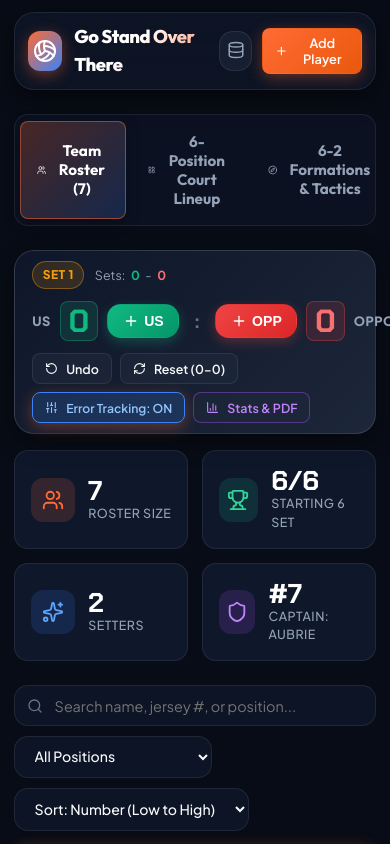
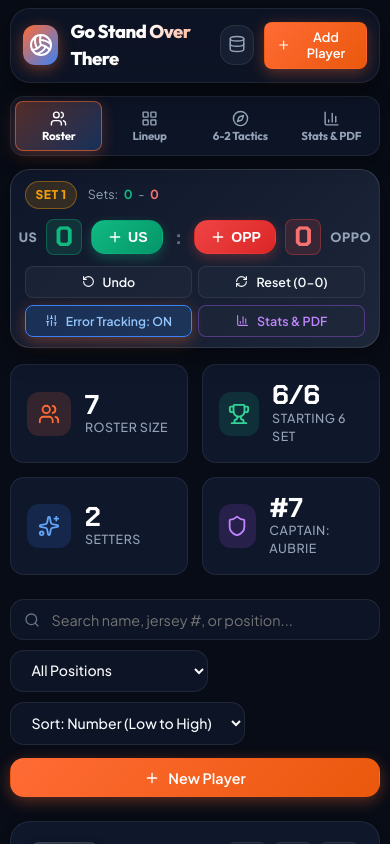
Before and after one commit to SeanStick/volleyball-roster-pwa-sandbox, a React (Vite) app: page / in a window 390 px wide. Shown: the top 844 px of the page. Built offline with nearby package versions, Linux system fonts and the light colour scheme.

Commit message:
fix(mobile): optimize 4-column responsive tab navigation and touch targets for mobile viewports

```diff
--- a/src/App.jsx
+++ b/src/App.jsx
@@ -401,38 +401,58 @@ export default function App() {
 
       <InstallPrompt />
 
-      {/* Navigation Tabs: Roster vs 6-Player Court View */}
-      <div className="tabs-bar">
+      {/* Navigation Tabs: Roster vs Lineup vs 6-2 vs Match Stats */}
+      <div className="tabs-bar" role="tablist" aria-label="Main Navigation">
         <button
+          id="tab-roster"
+          role="tab"
+          aria-selected={activeTab === 'roster'}
           className={`tab-button ${activeTab === 'roster' ? 'active' : ''}`}
           onClick={() => setActiveTab('roster')}
+          title="Team Roster"
         >
-          <Users size={18} />
-          <span>Team Roster ({totalPlayers})</span>
+          <Users size={18} className="tab-icon" />
+          <span className="tab-label-desktop">Team Roster ({totalPlayers})</span>
+          <span className="tab-label-mobile">Roster</span>
         </button>
 
         <button
+          id="tab-court"
+          role="tab"
+          aria-selected={activeTab === 'court'}
           className={`tab-button ${activeTab === 'court' ? 'active' : ''}`}
           onClick={() => setActiveTab('court')}
+          title="6-Position Lineup"
         >
-          <LayoutGrid size={18} />
-          <span>6-Position Court Lineup</span>
+          <LayoutGrid size={18} className="tab-icon" />
+          <span className="tab-label-desktop">6-Position Lineup</span>
+          <span className="tab-label-mobile">Lineup</span>
         </button>
 
         <button
+          id="tab-formations"
+          role="tab"
+          aria-selected={activeTab === 'formations'}
           className={`tab-button ${activeTab === 'formations' ? 'active' : ''}`}
           onClick={() => setActiveTab('formations')}
+          title="6-2 Formations & Tactics"
         >
-          <Compass size={18} />
-          <span>6-2 Formations & Tactics</span>
+          <Compass size={18} className="tab-icon" />
+          <span className="tab-label-desktop">6-2 Formations & Tactics</span>
+          <span className="tab-label-mobile">6-2 Tactics</span>
         </button>
 
         <button
+          id="tab-stats"
+          role="tab"
+          aria-selected={activeTab === 'stats'}
           className={`tab-button ${activeTab === 'stats' ? 'active' : ''}`}
           onClick={() => setActiveTab('stats')}
+          title="Match Stats & PDF"
         >
-          <BarChart3 size={18} />
-          <span>Match Stats & PDF</span>
+          <BarChart3 size={18} className="tab-icon" />
+          <span className="tab-label-desktop">Match Stats & PDF</span>
+          <span className="tab-label-mobile">Stats & PDF</span>
         </button>
       </div>
 
--- a/src/styles/index.css
+++ b/src/styles/index.css
@@ -250,44 +250,67 @@ body::before {
 
 /* Main Navigation Tabs */
 .tabs-bar {
-  display: flex;
-  background: rgba(15, 23, 42, 0.6);
-  backdrop-filter: blur(12px);
+  display: grid;
+  grid-template-columns: repeat(4, 1fr);
+  background: rgba(15, 23, 42, 0.85);
+  backdrop-filter: blur(16px);
+  -webkit-backdrop-filter: blur(16px);
   padding: 0.35rem;
   border-radius: var(--radius-md);
   border: 1px solid var(--border-glass);
-  margin-bottom: 1.5rem;
+  margin-bottom: 1.25rem;
   gap: 0.35rem;
+  position: sticky;
+  top: 4.5rem;
+  z-index: 95;
+  box-shadow: 0 6px 20px rgba(0, 0, 0, 0.35);
 }
 
 .tab-button {
-  flex: 1;
   display: flex;
   align-items: center;
   justify-content: center;
-  gap: 0.5rem;
-  padding: 0.7rem 1rem;
+  gap: 0.45rem;
+  padding: 0.65rem 0.5rem;
   font-family: var(--font-display);
   font-weight: 700;
-  font-size: 0.95rem;
-  border: none;
+  font-size: 0.92rem;
+  border: 1px solid transparent;
   background: transparent;
   color: var(--text-secondary);
   border-radius: var(--radius-sm);
   cursor: pointer;
-  transition: all 0.2s ease;
+  transition: all 0.2s cubic-bezier(0.4, 0, 0.2, 1);
+  min-height: 44px;
+  touch-action: manipulation;
+  user-select: none;
+  -webkit-tap-highlight-color: transparent;
+  width: 100%;
+}
+
+.tab-button .tab-icon {
+  flex-shrink: 0;
+}
+
+.tab-button .tab-label-desktop {
+  display: inline;
+  white-space: nowrap;
+}
+
+.tab-button .tab-label-mobile {
+  display: none;
 }
 
 .tab-button.active {
-  background: linear-gradient(135deg, rgba(255, 107, 53, 0.25), rgba(59, 130, 246, 0.2));
+  background: linear-gradient(135deg, rgba(255, 107, 53, 0.3), rgba(59, 130, 246, 0.25));
   color: #ffffff;
-  border: 1px solid rgba(255, 107, 53, 0.5);
-  box-shadow: 0 4px 15px rgba(0, 0, 0, 0.3);
+  border: 1px solid rgba(255, 107, 53, 0.6);
+  box-shadow: 0 4px 15px rgba(255, 107, 53, 0.25);
 }
 
 .tab-button:not(.active):hover {
   color: var(--text-primary);
-  background: rgba(255, 255, 255, 0.05);
+  background: rgba(255, 255, 255, 0.06);
 }
 
 /* Stats / Dashboard Ribbon */
@@ -737,13 +760,39 @@ body::before {
 }
 
 /* Responsive Styles */
+@media (max-width: 860px) {
+  .tabs-bar {
+    top: 4.15rem;
+    padding: 0.25rem;
+    gap: 0.25rem;
+  }
+  .tab-button {
+    flex-direction: column;
+    gap: 0.2rem;
+    padding: 0.5rem 0.2rem;
+    min-height: 48px;
+  }
+  .tab-button .tab-label-desktop {
+    display: none;
+  }
+  .tab-button .tab-label-mobile {
+    display: block;
+    font-size: 0.76rem;
+    font-weight: 700;
+    line-height: 1.1;
+    white-space: nowrap;
+    text-align: center;
+  }
+}
+
 @media (max-width: 640px) {
   .app-container {
-    padding: 0.75rem 0.85rem 5rem 0.85rem;
+    padding: 0.5rem 0.65rem 5rem 0.65rem;
   }
   .header-glass {
-    top: 0.5rem;
-    padding: 0.65rem 0.85rem;
+    top: 0.4rem;
+    padding: 0.55rem 0.75rem;
+    margin-bottom: 0.85rem;
   }
   .brand-title {
     font-size: 1.15rem;
@@ -755,4 +804,27 @@ body::before {
     flex-direction: column;
     align-items: stretch;
   }
+  .tabs-bar {
+    top: 3.85rem;
+    margin-bottom: 0.85rem;
+    border-radius: var(--radius-md);
+  }
+  .tab-button {
+    padding: 0.45rem 0.15rem;
+    min-height: 46px;
+  }
+  .tab-button svg {
+    width: 17px;
+    height: 17px;
+  }
+  .tab-button .tab-label-mobile {
+    font-size: 0.72rem;
+    letter-spacing: -0.2px;
+  }
 }
+
+@media (max-width: 360px) {
+  .tab-button .tab-label-mobile {
+    font-size: 0.66rem;
+  }
+}
--- a/src/styles/stats.css
+++ b/src/styles/stats.css
@@ -363,9 +363,75 @@
   color: #f87171;
 }
 
-.net-badge.neutral {
-  background: rgba(255, 255, 255, 0.08);
-  color: var(--text-muted);
+/* =========================================================================
+   MOBILE RESPONSIVE STYLES (< 640px)
+   ========================================================================= */
+@media (max-width: 640px) {
+  .scoreboard-ribbon {
+    flex-direction: column;
+    align-items: stretch;
+    gap: 0.65rem;
+    padding: 0.65rem 0.85rem;
+  }
+
+  .scoreboard-score-group {
+    justify-content: center;
+    width: 100%;
+    gap: 0.75rem;
+  }
+
+  .scoreboard-digit {
+    font-size: 1.75rem;
+    min-width: 2rem;
+  }
+
+  .scoreboard-action-group {
+    display: grid;
+    grid-template-columns: repeat(2, 1fr);
+    gap: 0.4rem;
+    width: 100%;
+  }
+
+  .scoreboard-action-group .btn {
+    width: 100%;
+    justify-content: center;
+    font-size: 0.75rem;
+    padding: 0.45rem 0.4rem;
+  }
+
+  .stats-hero-banner {
+    flex-direction: column;
+    align-items: flex-start;
+    gap: 0.75rem;
+    padding: 1rem;
+  }
+
+  .stats-kpi-grid {
+    grid-template-columns: repeat(2, 1fr);
+    gap: 0.6rem;
+  }
+
+  .stats-actions-bar {
+    flex-direction: column;
+    align-items: stretch;
+    gap: 0.6rem;
+  }
+
+  .stats-actions-bar .btn {
+    width: 100%;
+    justify-content: center;
+  }
+
+  .leaderboard-title-row {
+    flex-direction: column;
+    align-items: flex-start;
+    gap: 0.35rem;
+  }
+
+  .point-modal-dialog {
+    padding: 1rem;
+    max-height: 85vh;
+  }
 }
 
 /* =========================================================================
```
